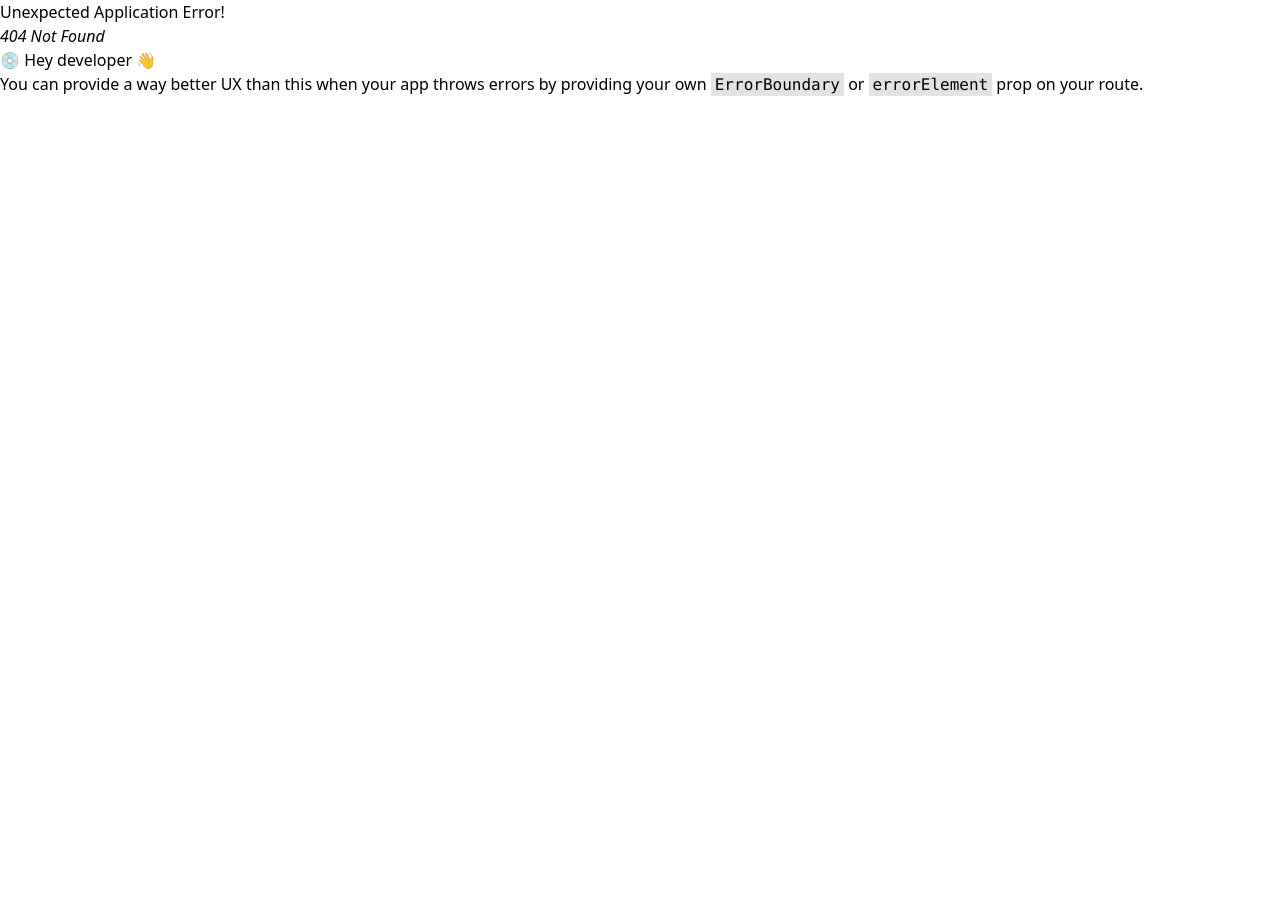
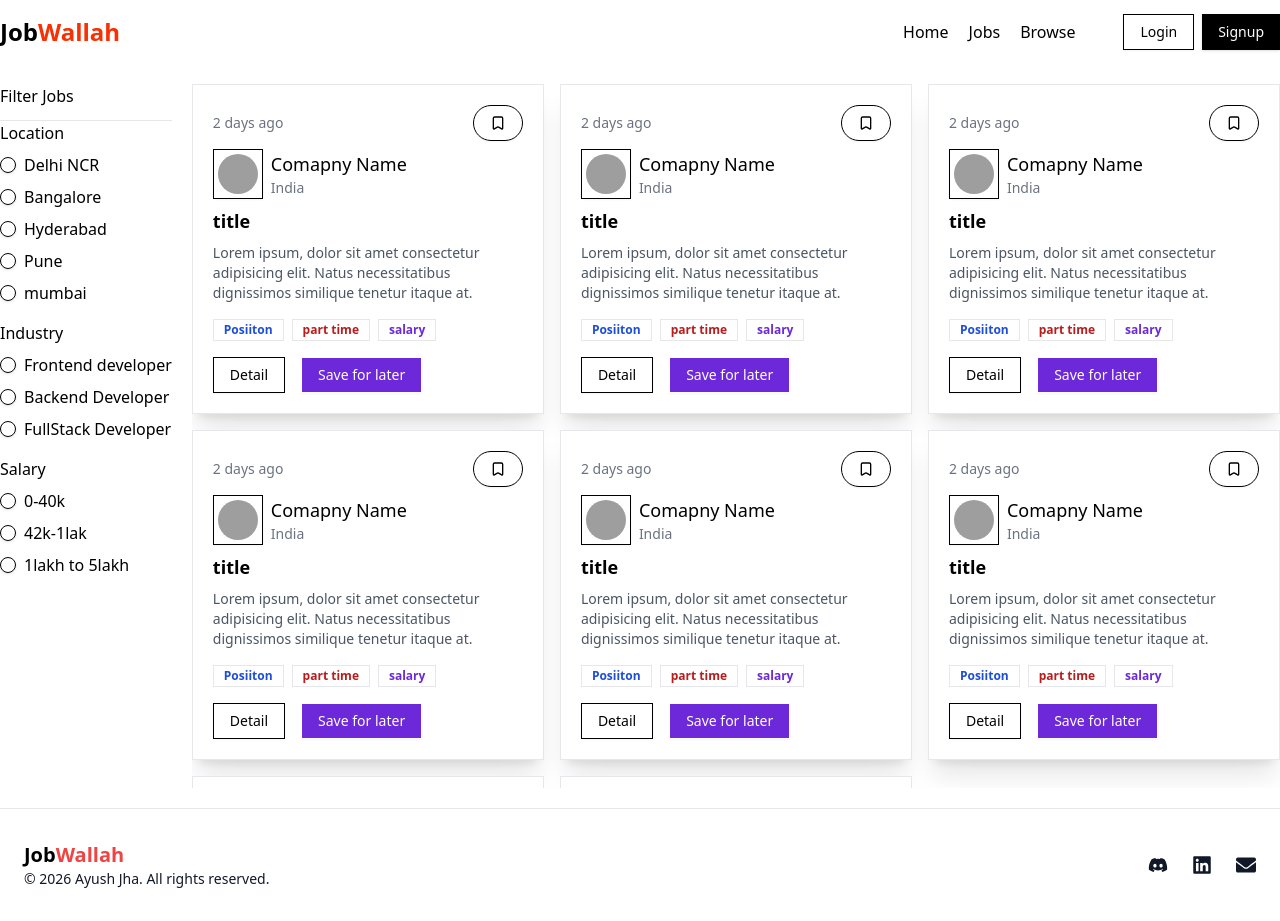
Before and after one commit to AyushJha2008/Job-Wallah, a React (Vite) app in the folder JobWallah/Frontend/: page /jobs in a window 1280 px wide. Before the commit this address had no page. Before the commit the page ends 800 px from the top, so only its background shows below. Built offline with nearby package versions, Linux system fonts and the light colour scheme; grey boxes are pictures that could not be loaded.

Commit message:
feat: add Jobs and FilterCrad components; integrate Footer and update Navbar; enhance LatestJobs and LatestJobCards styles

```diff
--- a/JobWallah/Frontend/package.json
+++ b/JobWallah/Frontend/package.json
@@ -24,6 +24,7 @@
     "next-themes": "^0.4.6",
     "react": "^19.2.0",
     "react-dom": "^19.2.0",
+    "react-icons": "^5.5.0",
     "react-redux": "^9.2.0",
     "react-router-dom": "^7.12.0",
     "sonner": "^2.0.7",
--- a/JobWallah/Frontend/src/App.jsx
+++ b/JobWallah/Frontend/src/App.jsx
@@ -1,13 +1,14 @@
 import { createBrowserRouter, RouterProvider } from 'react-router-dom'
-import Navbar from './components/shared/Navbar'
 import Login from './components/auth/Login'
 import Signup from './components/auth/Signup'
 import Home from './components/Home.jsx'
+import Jobs from './components/Jobs.jsx'
 
 const appRouter = createBrowserRouter([
   {path: '/', element: <Home/>},
   {path: '/login', element: <Login/>},
   {path: '/signup', element: <Signup/>},
+  {path: '/jobs', element:<Jobs/>}
 ])
 function App() {
   return (
--- /dev/null
+++ b/JobWallah/Frontend/src/components/FilterCrad.jsx
@@ -0,0 +1,44 @@
+import React from "react";
+import { RadioGroup, RadioGroupItem } from "./ui/radio-group";
+
+const filterdata = [
+  {
+    filterType: "Location",
+    array: ["Delhi NCR", "Bangalore", "Hyderabad", "Pune", "mumbai"],
+  },
+  {
+    filterType: "Industry",
+    array: ["Frontend developer", "Backend Developer", "FullStack Developer"],
+  },
+  { filterType: "Salary", array: ["0-40k", "42k-1lak", "1lakh to 5lakh"] },
+];
+
+const FilterCrad = () => {
+  return(
+    <div>
+      <h1>Filter Jobs</h1>
+      <hr className="mt-3" />
+      <RadioGroup>
+        {
+          filterdata.map((data, index)=>(
+            <div>
+              <h1 className="">{data.filterType}</h1>
+              {
+                data.array.map((item, index)=>{
+                  return(
+                    <div className="flex items-center space-x-2 my-2">
+                      <RadioGroupItem value={item}/>
+                      <label htmlFor={item}>{item}</label>
+                    </div>
+                  )
+                })
+              }
+            </div>
+          ))
+        }
+      </RadioGroup>
+    </div>
+  )
+};
+
+export default FilterCrad;
--- a/JobWallah/Frontend/src/components/Home.jsx
+++ b/JobWallah/Frontend/src/components/Home.jsx
@@ -3,6 +3,7 @@ import Navbar from './shared/Navbar'
 import HeroSection from './HeroSection'
 import CategoryCarousel from './CategoryCarousel'
 import LatestJobs from './LatestJobs'
+import Footer from './shared/Footer'
 
 const Home = () => {
   return (
@@ -11,7 +12,7 @@ const Home = () => {
         <HeroSection/>
         <CategoryCarousel/>
         <LatestJobs/>
-        {/* <Footer/> */}
+        <Footer/>
     </div>
   )
 }
--- /dev/null
+++ b/JobWallah/Frontend/src/components/Job.jsx
@@ -0,0 +1,46 @@
+import { Bookmark } from "lucide-react";
+import React from "react";
+import { Button } from "./ui/button";
+import { Avatar, AvatarImage } from "./ui/avatar";
+import { Badge } from "./ui/badge";
+
+const Job = () => {
+  return (
+    <div className="p-5 rounded-md shadow-xl bg-white border border-gray-200">
+      <div className="flex items-center justify-between">
+        <p className="text-sm text-gray-500">2 days ago</p>
+        <Button variant="outline" className=" rounded-full size-icon">
+          <Bookmark />
+        </Button>
+      </div>
+
+      <div className="flex items-center gap-2 my-2">
+        <Button className="p-6" variant="outline" size="icon">
+          <Avatar>
+            <AvatarImage src="https://i.pinimg.com/736x/43/9b/2b/439b2b48e3bc55f6c2c0a4144d09029b.jpg" />
+          </Avatar>
+        </Button>
+        <div>
+          <h1 className="font-medium text-lg">Comapny Name</h1>
+          <p className="text-sm text-gray-500">India</p>
+        </div>
+      </div>
+
+      <div className="">
+        <h1 className="font-bold text-lg my-2">title</h1>
+        <p className="text-sm text-gray-600">Lorem ipsum, dolor sit amet consectetur adipisicing elit. Natus necessitatibus dignissimos similique tenetur itaque at.</p>
+      </div>
+      <div className='flex items-center gap-2 mt-4'>
+            <Badge className='text-blue-700 font-bold' variant="ghost">Posiiton</Badge>
+            <Badge className='text-red-700 font-bold' variant="ghost">part time</Badge>
+            <Badge className='text-violet-700 font-bold' variant="ghost">salary</Badge>
+        </div>
+        <div className="flex items-center gap-4 mt-4">
+            <Button variant="outline">Detail</Button>
+            <Button className="bg-violet-700 text-white" variant="outline">Save for later</Button>
+        </div>
+    </div>
+  );
+};
+
+export default Job;
--- /dev/null
+++ b/JobWallah/Frontend/src/components/Jobs.jsx
@@ -0,0 +1,41 @@
+import React from "react";
+import Navbar from "./shared/Navbar";
+import Footer from "./shared/Footer";
+import FilterCrad from "./FilterCrad";
+import Job from "./Job";
+
+const Jobs = () => {
+  const jobsArray = [1, 2, 3, 4, 5, 6, 7, 8];
+  return (
+    <div>
+      <Navbar />
+
+      <div className="max-w-7xl mx-auto mt-5">
+        <div className="flex gap-5">
+          <div className="w-20%">
+            {/* filter section on left */}
+            <FilterCrad />
+
+          </div>
+          {/* job cards on right */}
+          {jobsArray.length <= 0 ? (
+            <span>Job Not found</span>
+          ) : (
+            <div className="flex-1 h-[88vh] overflow-y-auto pb-5">
+              <div className="grid grid-cols-3 gap-4">
+                {jobsArray.map((item, index) => (
+                  <div>
+                    <Job />
+                  </div>
+                ))}
+              </div>
+            </div>
+          )}
+        </div>
+      </div>
+      <Footer />
+    </div>
+  );
+};
+
+export default Jobs;
--- a/JobWallah/Frontend/src/components/LatestJobCards.jsx
+++ b/JobWallah/Frontend/src/components/LatestJobCards.jsx
@@ -3,14 +3,14 @@ import { Badge } from './ui/badge'
 
 const LatestJobCards = () => {
   return (
-    <div className='p-5 rounded-md shadow-xl bg-white border border-gray-100 cursor-pointer'>
+    <div className='p-5 rounded-md shadow-xl bg-white border border-gray-100 cursor-pointer hover:border-red-600'>
         <div>
-            <h1>Company name</h1>
-            <p>India</p>
+            <h1 className='font-medium text-lg'>Company name</h1>
+            <p className='text-sm text-gray-500'>India</p>
         </div>
         <div>
-            <h1>Job Title</h1>
-            <p>Lorem ipsum dolor sit, amet consectetur adipisicing elit.</p>
+            <h1 className='font-bold text-lg my-2'>Job Title</h1>
+            <p className='text-sm text-gray-600'>Lorem ipsum dolor sit, amet consectetur adipisicing elit. Lorem ipsum dolor sit amet.</p>
         </div>
         <div className='flex items-center gap-2 mt-4'>
             <Badge className='text-blue-700 font-bold' variant="ghost">Posiiton</Badge>
--- a/JobWallah/Frontend/src/components/LatestJobs.jsx
+++ b/JobWallah/Frontend/src/components/LatestJobs.jsx
@@ -5,7 +5,7 @@ const LatestJobs = () => {
     const randomJobs = [1,2,3,4,5,6,7,8]
   return (
     <div className='max-w-7xl mx-auto my-20'>
-        <h1 className='text-4xl font-bold'><span className='text-violet-700'>Latest & Top</span> Job Openings</h1>
+        <h1 className='text-4xl font-bold text-center'><span className='text-violet-700'>Latest & Top</span> Job Openings</h1>
         <div className='grid grid-cols-3 gap-4 my-5'>
             {randomJobs.slice(0,6).map((item, index)=> <LatestJobCards/>)}
         </div>
--- /dev/null
+++ b/JobWallah/Frontend/src/components/shared/Footer.jsx
@@ -0,0 +1,44 @@
+import React from "react";
+import { FaDiscord, FaLinkedin, FaEnvelope } from "react-icons/fa";
+
+const Footer = () => {
+  return (
+    <footer className="text-gray-900 py-8 mt-5 border-t border-gray-200">
+      <div className="max-w-7xl mx-auto px-6 flex flex-col md:flex-row items-center justify-between">
+
+        {/* Brand + Copyright */}
+        <div className="text-center md:text-left">
+          <h2 className="text-xl font-bold text-black">Job<span className="text-red-500">Wallah</span></h2>
+          <p className="text-sm">© 2026 Ayush Jha. All rights reserved.</p>
+        </div>
+
+        {/* Social Links */}
+        <div className="flex space-x-6 mt-4 md:mt-0 text-xl">
+          <a
+            href="https://discord.com" target="_blank" rel="noopener noreferrer" className="hover:text-purple-600 transition"
+          >
+            <FaDiscord />
+          </a>
+
+          <a
+            href="https://linkedin.com"
+            target="_blank"
+            rel="noopener noreferrer"
+            className="hover:text-blue-600 transition"
+          >
+            <FaLinkedin />
+          </a>
+
+          <a
+            href="mailto:ayushsjha2008@gmail.com"
+            className="hover:text-red-600 transition"
+          >
+            <FaEnvelope />
+          </a>
+        </div>
+      </div>
+    </footer>
+  );
+};
+
+export default Footer;
--- a/JobWallah/Frontend/src/components/shared/Navbar.jsx
+++ b/JobWallah/Frontend/src/components/shared/Navbar.jsx
@@ -1,7 +1,7 @@
 import React from "react";
 import { Popover, PopoverContent, PopoverTrigger } from "../ui/popover.jsx";
 import { Button } from "../ui/button.jsx";
-import { Avatar, AvatarImage } from "../ui/avatar";
+// import { Avatar, AvatarImage } from "../ui/avatar";
 import { LogOut, User2 } from "lucide-react";
 import { Link } from "react-router-dom";
 
@@ -17,10 +17,10 @@ const Navbar = () => {
         </div>
 
         <div className="flex items-center gap-12">
-          <ul className="flex font-medium items-center gap-5">
-            <li>Home</li>
-            <li>Job</li>
-            <li>Browse</li>
+          <ul className="flex font-medium items-center gap-5 cursor-pointer">
+            <li><Link to="/">Home</Link></li>
+            <li><Link to="/jobs">Jobs</Link></li>
+            <li><Link to="/browse">Browse</Link></li>
           </ul>
 
           {!user ? (
```
Also changed, not shown: 1 other file (tests, documents, lock files or other folders).
